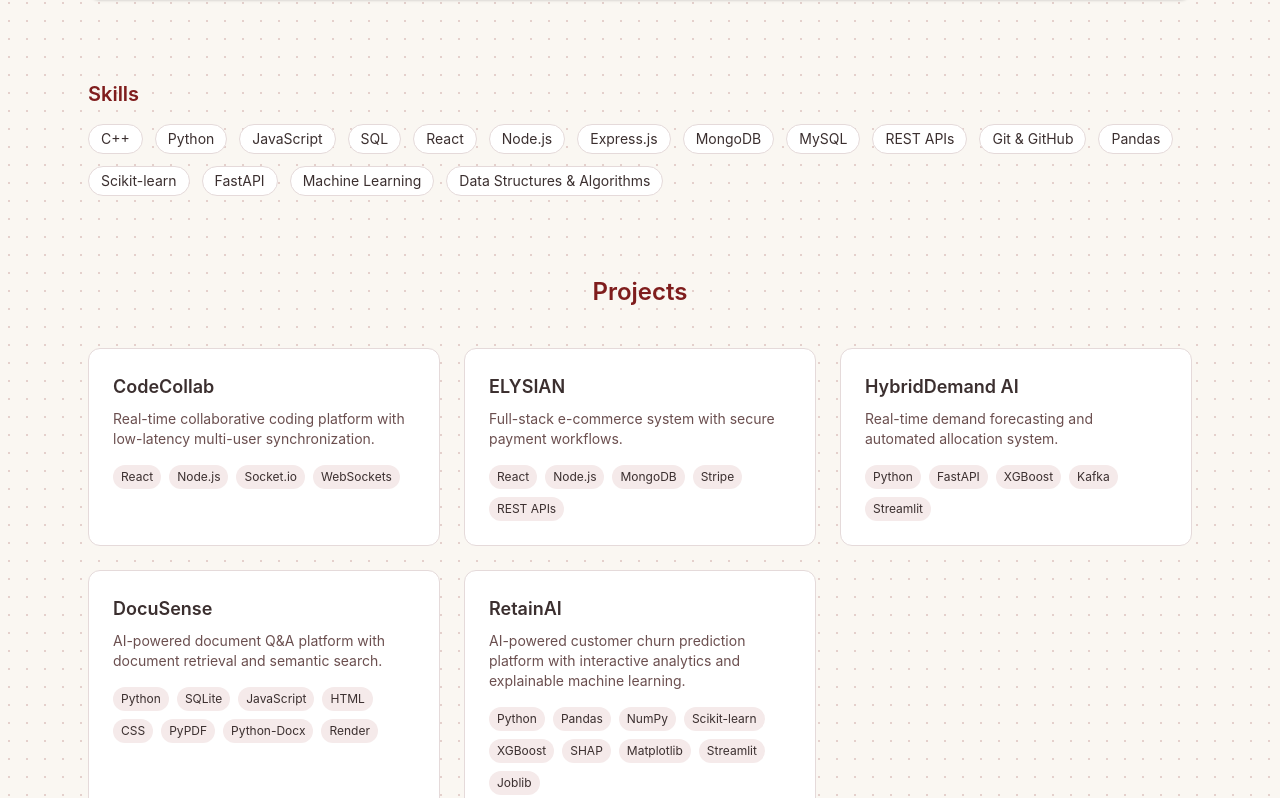
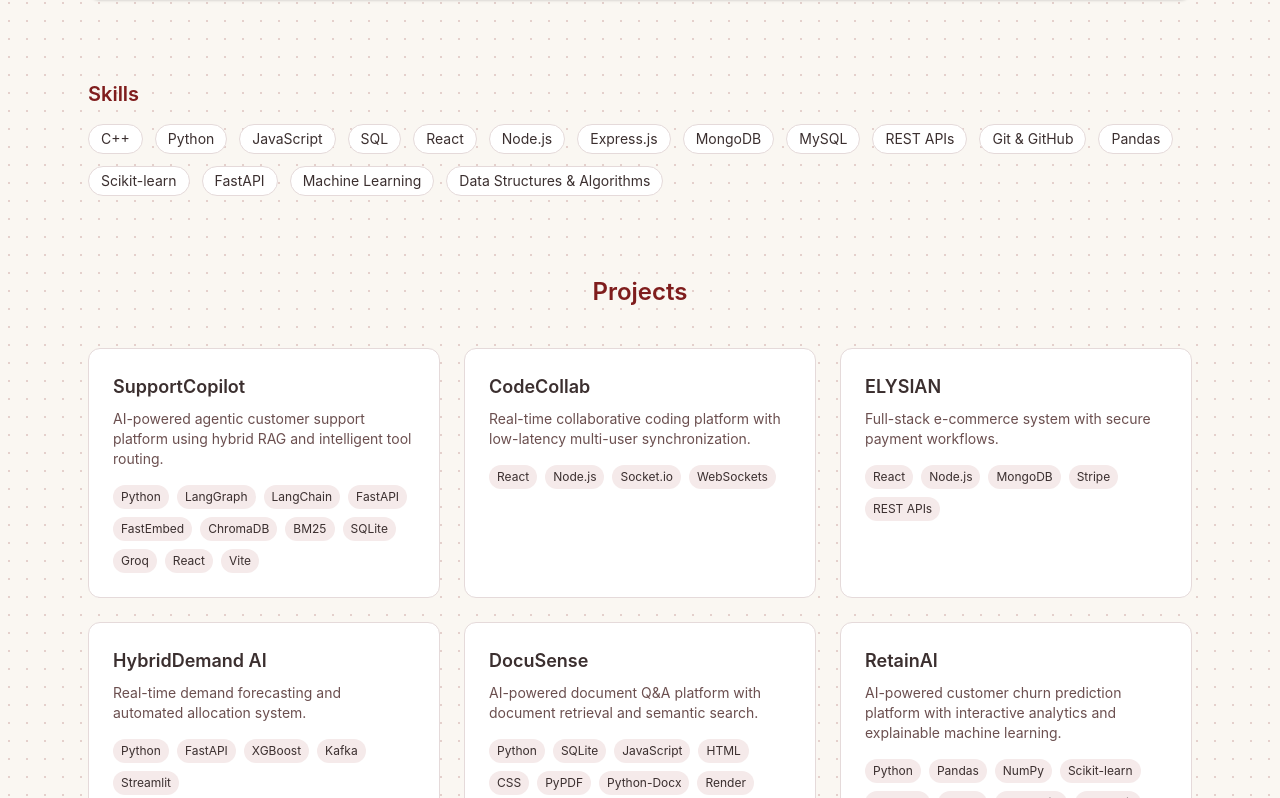
Before and after one commit to TanviKrishnan2005/Portfolio, a React (Vite) app: page / in a window 1280 px wide. Shown: the part 438-1236 px from the top of the page. Built offline with nearby package versions, Linux system fonts and the light colour scheme.

Commit message:
support copilot added

```diff
--- a/src/App.jsx
+++ b/src/App.jsx
@@ -21,6 +21,27 @@ const skills = [
 
 const projects = [
   {
+    name: "SupportCopilot",
+    desc: "AI-powered agentic customer support platform using hybrid RAG and intelligent tool routing.",
+    details:
+      "Built and deployed an end-to-end customer support agent using LangGraph, combining hybrid RAG with semantic search and BM25 for policy-based queries and database-backed tools for order tracking, refund eligibility, and support ticket creation. Implemented hallucination-safe responses, intent-based routing, automated evaluation, and edge-case handling through a FastAPI backend with a React frontend.",
+    tech: [
+      "Python",
+      "LangGraph",
+      "LangChain",
+      "FastAPI",
+      "FastEmbed",
+      "ChromaDB",
+      "BM25",
+      "SQLite",
+      "Groq",
+      "React",
+      "Vite"
+    ],
+    github: "https://github.com/TanviKrishnan2005/SupportCopilot-Agentic-RAG",
+    live: "https://support-copilot-agentic-rag.vercel.app/",
+  },
+  {
     name: "CodeCollab",
     desc: "Real-time collaborative coding platform with low-latency multi-user synchronization.",
     details:
@@ -36,7 +57,7 @@ const projects = [
       "Built a full-stack application with REST APIs for product, cart, and order management. Integrated Stripe PaymentIntent flow for secure transactions and designed modular backend services focusing on scalability.",
     tech: ["React", "Node.js", "MongoDB", "Stripe", "REST APIs"],
     github: "https://github.com/TanviKrishnan2005/ELYSIAN",
-    live:"https://elysian-ebon.vercel.app/",
+    live: "https://elysian-ebon.vercel.app/",
   },
   {
     name: "HybridDemand AI",
```
Lines whose indentation alone changed are shown as unchanged.
